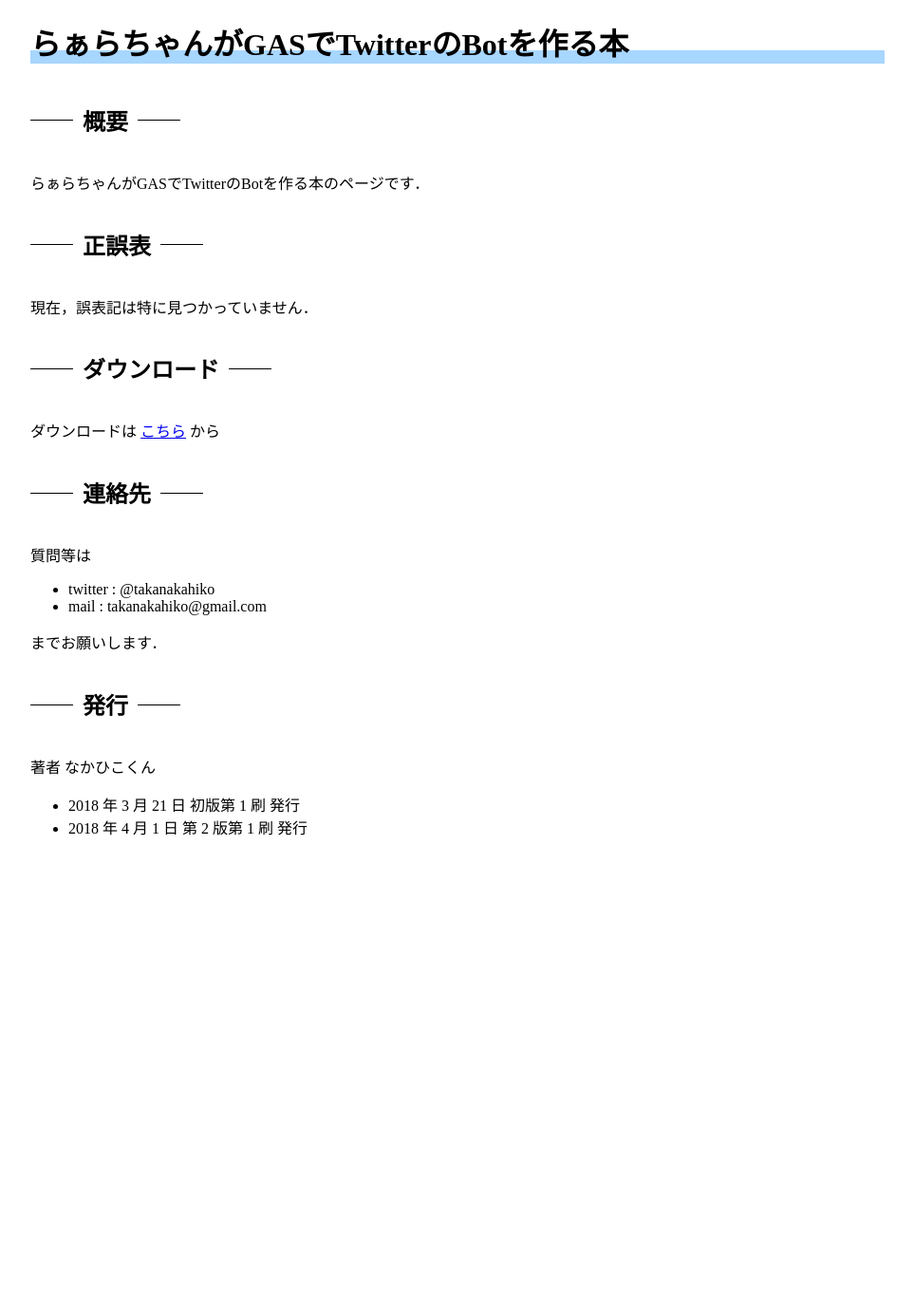
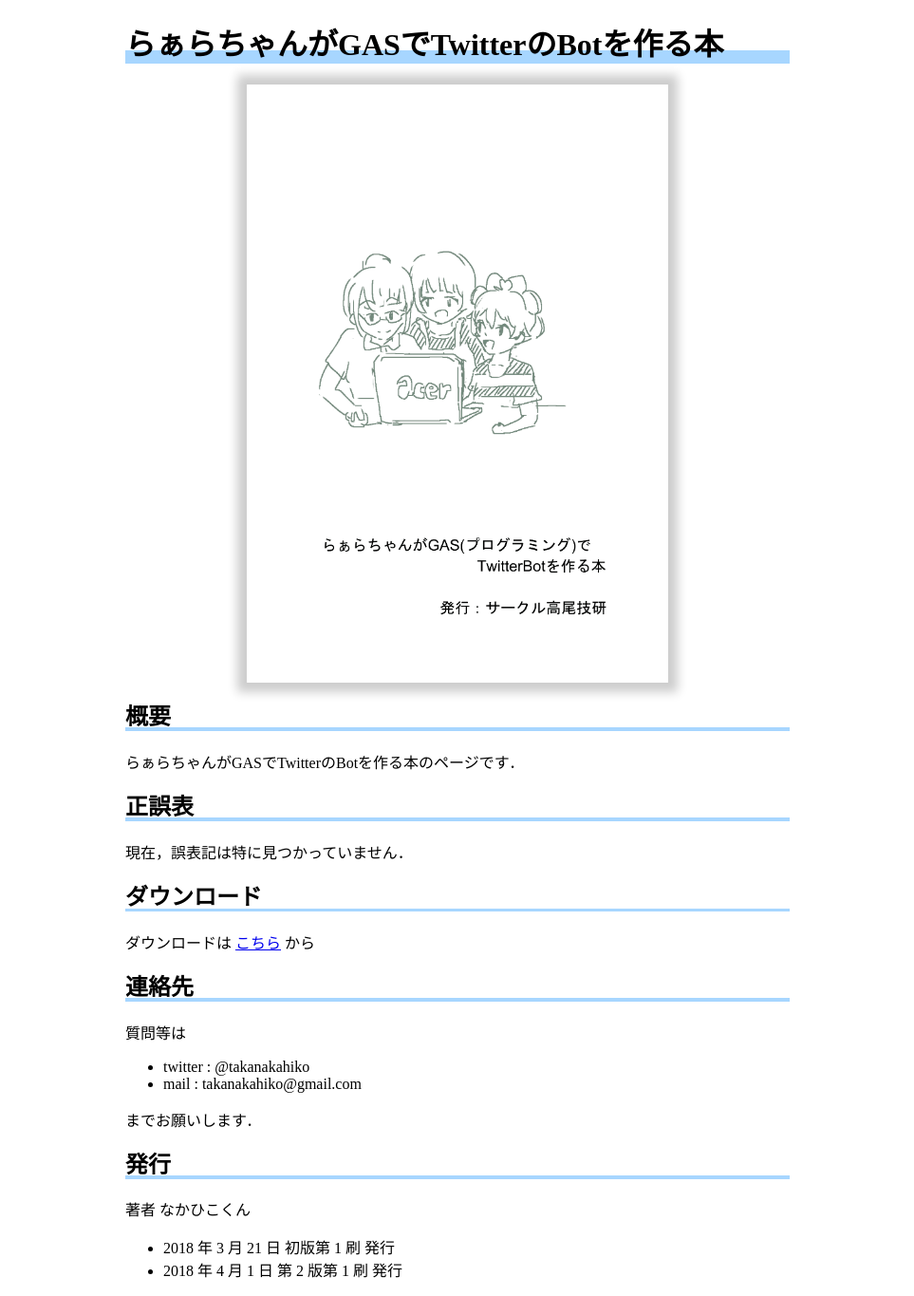
Before and after one commit to takao-giken/booKlaala_gas_twitterbot_book, a Jekyll site: the page built from index.md, in a window 1280 px wide. Shown: the whole page at 95% size, without its empty margins (158-1121 px from the left). Built offline with Jekyll 4.4.1, drawn with Linux system fonts in a browser that asks for light colours; before the commit the page ends 900 px from its top, so only the background shows below that.

Commit message:
add yop image

```diff
--- a/css/style.css
+++ b/css/style.css
@@ -3,25 +3,19 @@
 }
 
 h2{
-    position: relative;
-    display: inline-block;
-    padding: 0 55px;
+    margin-top: 10px;
+    background: linear-gradient(transparent 90%, #a7d6ff 70%);
 }
 
-h2:before, h2:after{
-    content: '';
-    position: absolute;
-    top: 50%;
-    display: inline-block;
-    width: 45px;
-    height: 1px;
-    background-color: black;
+#wrapper{
+    max-width: 700px;
+    margin: 0 auto;
 }
 
-h2:before {left:0;}
-h2:after {right: 0;}
-
-#wrapper{
-    max-width: 900px;
-    margin: 0 auto;
+img{
+    margin: 10px auto;
+    max-width: 90%;
+    max-height: 70vh;
+    box-shadow: 0 0 10px 10px rgba(0,0,0,0.2);
+    display: block;
 }
--- a/index.md
+++ b/index.md
@@ -4,6 +4,8 @@
 ---
 
 # らぁらちゃんがGASでTwitterのBotを作る本
+
+![](/images/hyoshi.png)
 
 ## 概要
 
```
Also changed, not shown: images/hyoshi.png (added), 2 other files.
